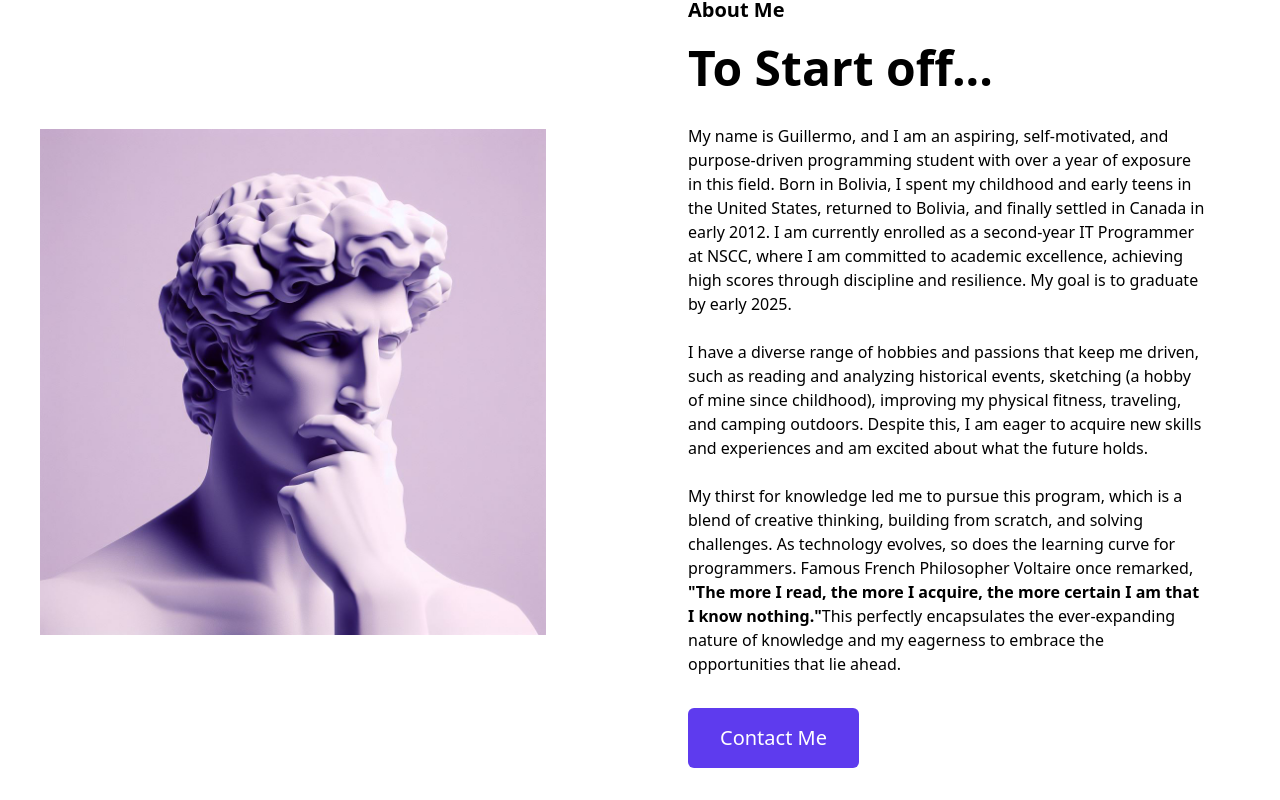
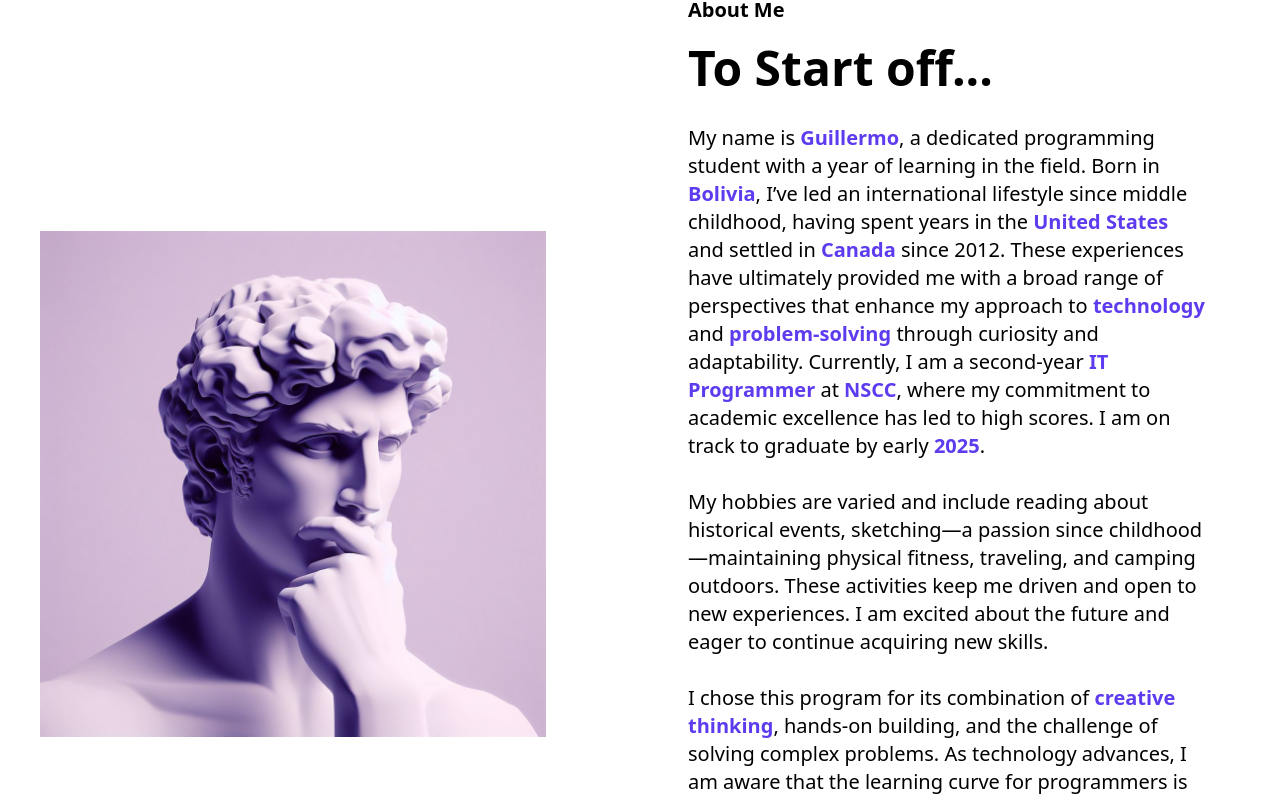
Before and after one commit to GuilleJI/react-portfolio-guillermo, a React (Vite) app: page / in a window 1280 px wide. Shown: the part 940-1740 px from the top of the page. Built offline with nearby package versions, Linux system fonts and the light colour scheme.

Commit message:
Added context with About page and modified it

```diff
--- a/src/components/About.jsx
+++ b/src/components/About.jsx
@@ -11,28 +11,27 @@ const About = () => {
                 <div className='sm:w-1/2'>
                     <p className='text-xl font-semibold mb-5'>About Me</p>
                     <h2 className='md:text-5xl text-4xl font-bold'>To Start off...</h2>
-                    <p className='mt-8 md:pr-8 mb-8'>
-                    My name is Guillermo, and I am an aspiring, self-motivated, and purpose-driven programming student with over a year of exposure in this field.
-                    Born in Bolivia, I spent my childhood and early teens in the United States, returned to Bolivia, and finally settled in Canada in early 2012.
-                    I am currently enrolled as a second-year IT Programmer at NSCC, where I am committed to academic excellence, achieving high scores through discipline and resilience.
-                    My goal is to graduate by early 2025.
+                    <p className=' text-xl mt-8 md:pr-8 mb-8'>
+                    My name is <strong className="text-primary">Guillermo</strong>, a dedicated programming student with a year of learning in the field.
+                    Born in <strong className="text-primary">Bolivia</strong>, I’ve led an international lifestyle since middle childhood, having spent years in the <strong className="text-primary">United States</strong> and settled in <strong className="text-primary">Canada</strong> since 2012.
+                    These experiences have ultimately provided me with a broad range of perspectives that enhance my approach to <strong className="text-primary">technology</strong> and <strong className="text-primary">problem-solving</strong> through curiosity and adaptability.
+                    Currently, I am a second-year <strong className="text-primary">IT Programmer</strong> at <strong className="text-primary">NSCC</strong>, where my commitment to academic excellence has led to high scores.
+                    I am on track to graduate by early <strong className="text-primary">2025</strong>.
                     <br /><br/>
-                    I have a diverse range of hobbies and passions that keep me driven, such as reading and analyzing historical events, sketching (a hobby of mine since childhood), improving my physical fitness, traveling, and camping outdoors.
-                    Despite this, I am eager to acquire new skills and experiences and am excited about what the future holds.
+                    My hobbies are varied and include reading about historical events, sketching—a passion since childhood—maintaining physical fitness, traveling, and camping outdoors.
+                    These activities keep me driven and open to new experiences. I am excited about the future and eager to continue acquiring new skills.
                     <br/><br/>
-                    My thirst for knowledge led me to pursue this program, which is a blend of creative thinking, building from scratch, and solving challenges.
-                    As technology evolves, so does the learning curve for programmers.
-                    Famous French Philosopher Voltaire once remarked, <strong>"The more I read, the more I acquire, the more certain I am that I know nothing."</strong>
-                    This perfectly encapsulates the ever-expanding nature of knowledge and my eagerness to embrace the opportunities that lie ahead.
-                    </p>
+                    I chose this program for its combination of <strong className="text-primary">creative thinking</strong>, hands-on building, and the challenge of solving complex problems.
+                    As technology advances, I am aware that the learning curve for programmers is ever-expanding.
+                    <strong className="text-primary"> Voltaire</strong> once remarked, <strong className="text-primary">“The more I read, the more I acquire, the more certain I am that I know nothing.”</strong></p>
                     <Link
-                        to="contact"
+                        to="skills"
                         spy={true}
                         activeClass="active"
                         smooth={true}
                         offset={-100}
                     >
-                        <button className='btn-primary'>Contact Me</button>
+                        <button className='btn-primary'>Click Next</button>
                     </Link>
 
                 </div>
```
